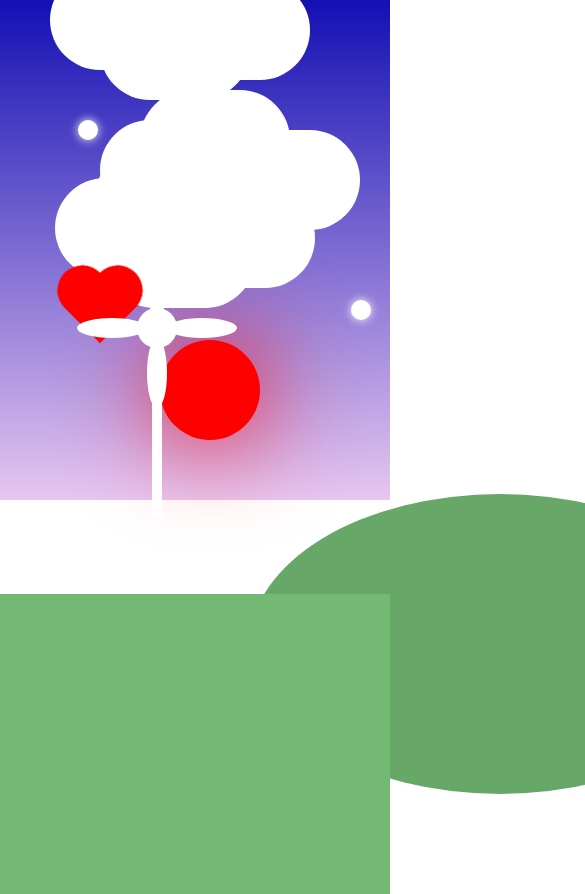
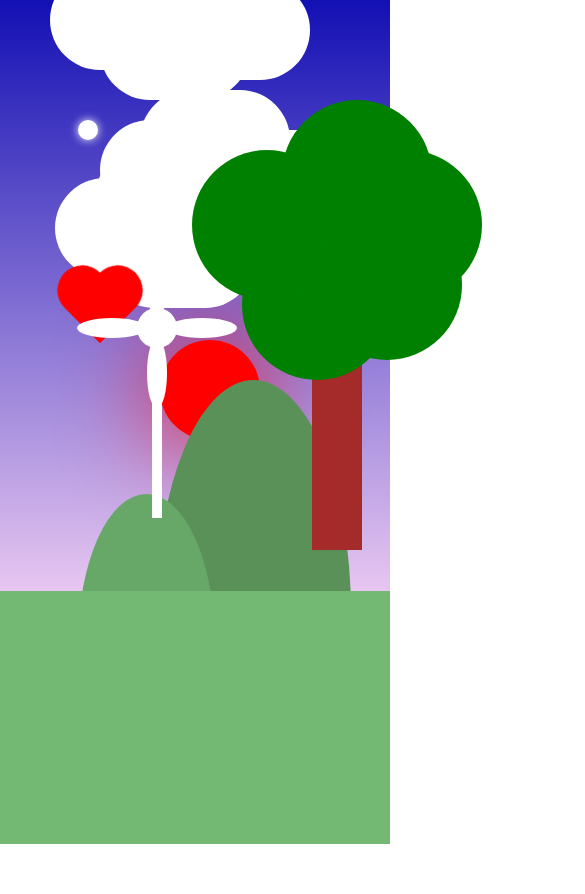
Before and after one commit to alvina-dr/draw, a plain HTML site: page index.html in a window 390 px wide. Shown: the top 894 px of the page, 585 px wide, since content can reach past the window. After the commit the page ends 844 px from the top, so only its background shows below. Drawn offline with Linux system fonts and the light colour scheme.

Commit message:
responsive design

```diff
--- a/css/style.css
+++ b/css/style.css
@@ -109,7 +109,7 @@ h1 {
 .sky {
     background: linear-gradient(0deg, #e7c6f0, #1310b4);
     width: 100%;
-    height: 500px;
+    height: 70vh;
     position: absolute;
     top: 0;
 }
@@ -117,9 +117,9 @@ h1 {
 .ground {
     background-color: rgb(115, 184, 115);
     width: 100%;
-    height: 300px;
+    height: 30vh;
     position: absolute;
-    bottom: -50px;
+    bottom: 0;
     z-index: 1;
 }
 
@@ -150,7 +150,7 @@ h1 {
 .tree {
     z-index: 2;
     position: absolute;
-    left: 1100px;
+    left: 80%;
     top: 350px;
 }
 
@@ -195,25 +195,25 @@ h1 {
 }
 
 .background-1 {
-    width: 500px;
+    width: 35%;
     height: 300px;
     background-color: rgb(103, 167, 103);
     border-radius: 50%;
     z-index: 0;
     position: absolute;
     bottom: 50px;
-    left: 250px;
+    left: 20%;
 }
 
 .background-2 {
-    width: 700px;
-    height: 500px;
+    width: 50%;
+    height: 55vh;
     background-color: rgb(89, 145, 89);
     border-radius: 50%;
     z-index: 0;
     position: absolute;
-    bottom: -50px;
-    left: 650px;
+    bottom: 0px;
+    left: 40%;
 }
 
 .sun {
```
